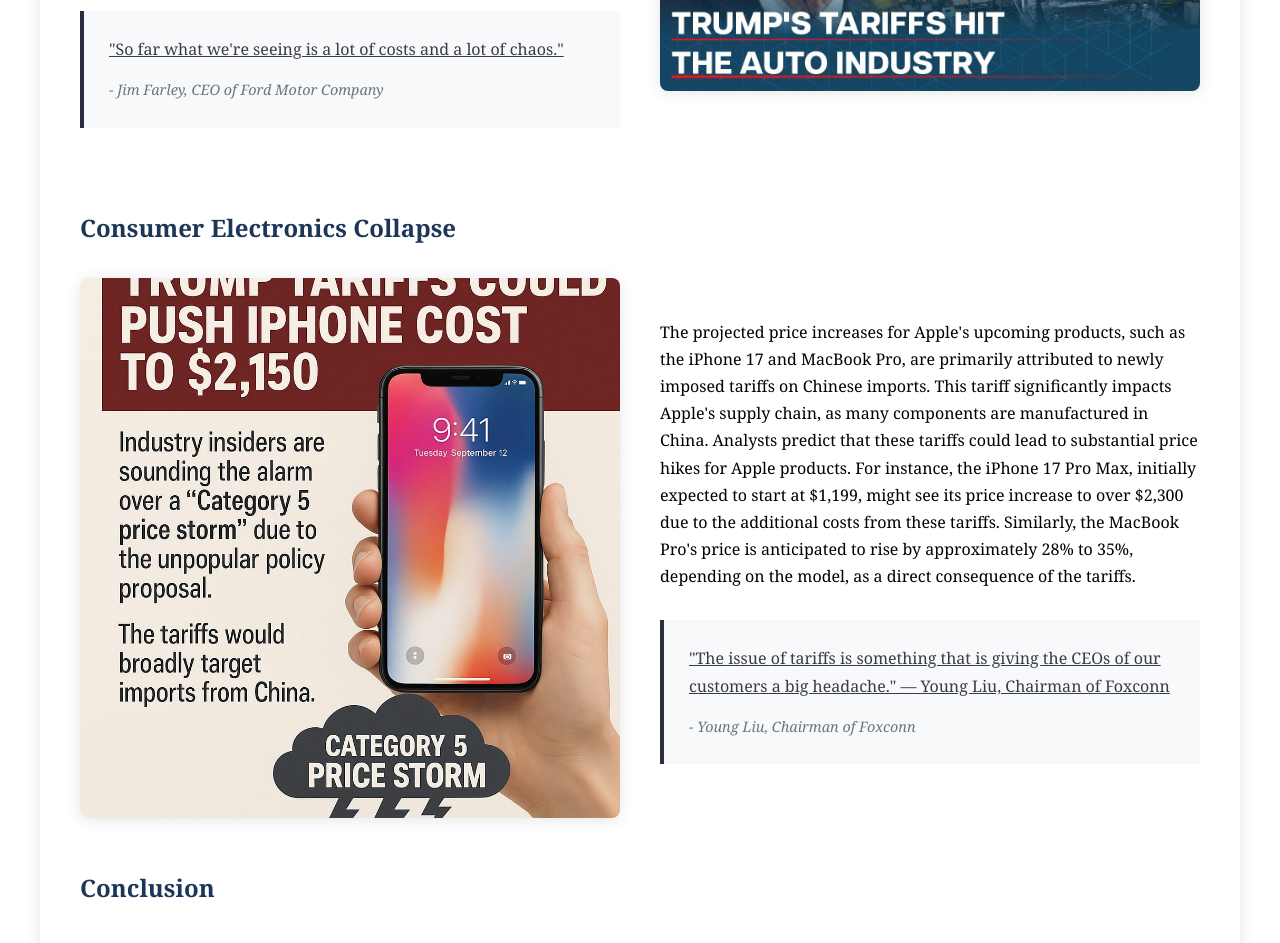
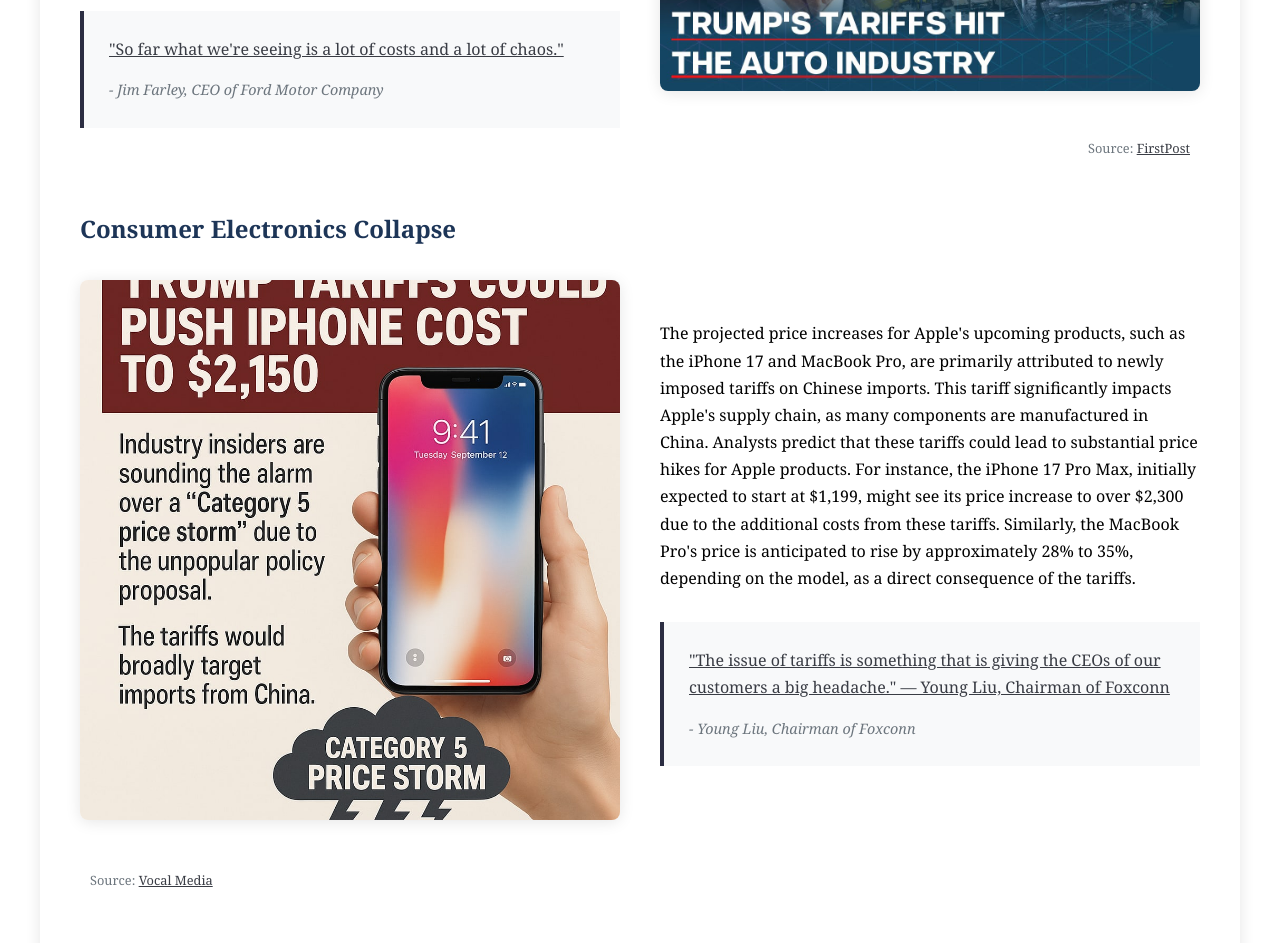
Before and after one commit to AshuSrv/Interactive-online-news-report, a React (Create React App) app: page / in a window 1280 px wide. Shown: the part 5620-6563 px from the top of the page. Built offline with nearby package versions, Linux system fonts and the light colour scheme.

Commit message:
updated industry content

```diff
--- a/src/components/IndustryImpact.js
+++ b/src/components/IndustryImpact.js
@@ -5,6 +5,7 @@
   IndustryGrid,
   IndustrySection,
   ExpertQuote,
+  Source,
 } from "../assets/styles";
 
 const IndustryImpact = () => {
@@ -43,12 +44,24 @@
             </div>
             <img src="/images/factory.png" alt="Auto factory shutdown" />
           </IndustryGrid>
+          <Source
+            style={{ textAlign: "right", marginRight: 10, marginTop: -50 }}
+          >
+            Source:{" "}
+            <a
+              href="https://www.youtube.com/watch?v=-55tvMsGTNk"
+              target="_blank"
+              rel="noreferrer"
+            >
+              FirstPost
+            </a>
+          </Source>
         </IndustrySection>
 
         <IndustrySection>
           <h3>Consumer Electronics Collapse</h3>
           <IndustryGrid>
-            <img src="/images/apple.png" alt="Empty Apple Store" />
+            <img src="/images/apple.png" alt="Surge in Iphone Prices" />
             <div>
               <p>
                 ​The projected price increases for Apple's upcoming products,
@@ -76,6 +89,16 @@
                 <cite>- Young Liu, Chairman of Foxconn</cite>
               </ExpertQuote>
             </div>
+            <Source style={{ textAlign: "left", marginLeft: 10 }}>
+              Source:{" "}
+              <a
+                href="https://www.google.com/url?sa=i&url=https%3A%2F%2Fvocal.media%2Feducation%2F2-150-for-an-i-phone-trump-tariffs-are-category-5-price-storm&psig=AOvVaw3fFB7kSLx2soypuoOpLZ5T&ust=1744751179387000&source=images&cd=vfe&opi=89978449&ved=0CBgQjhxqFwoTCPjvreS22IwDFQAAAAAdAAAAABBO"
+                target="_blank"
+                rel="noreferrer"
+              >
+                Vocal Media
+              </a>
+            </Source>
           </IndustryGrid>
         </IndustrySection>
         <IndustrySection>
```
